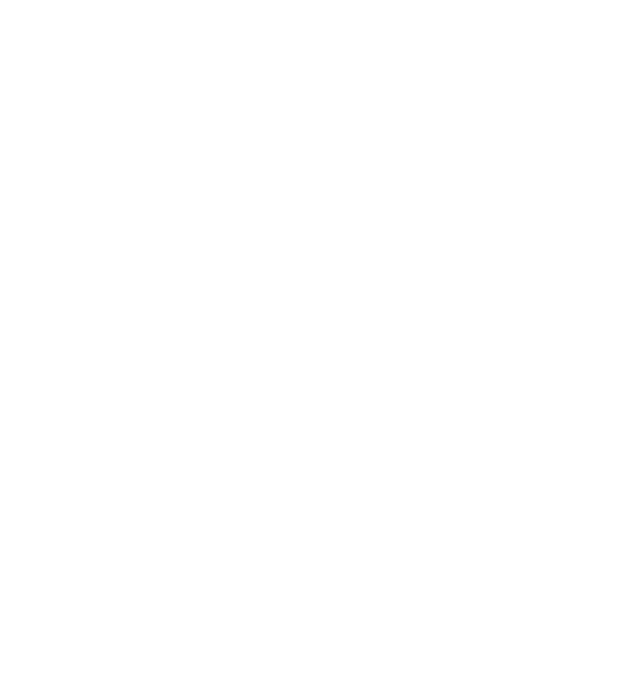
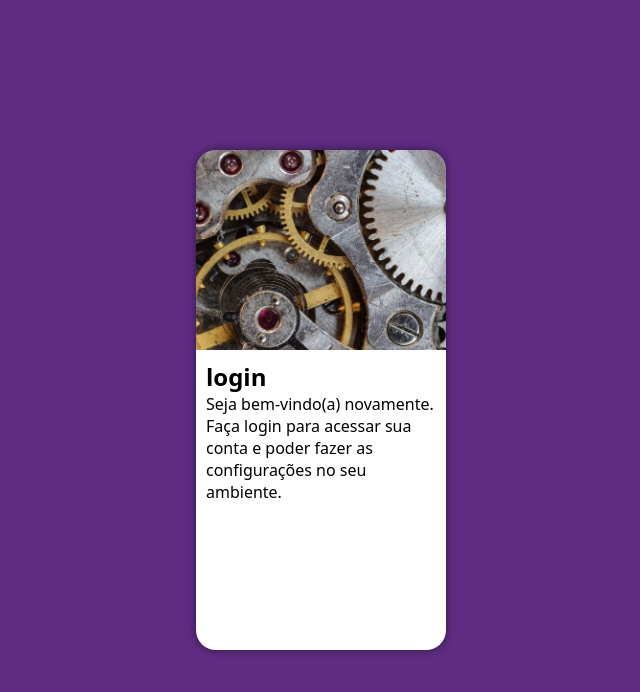
Before and after one commit to Victor-Viktor/html-css, a plain HTML site: page exercicios/desafio-04-14/index.html in a window 1280 px wide. Shown: the whole page, without its empty margins (319-959 px from the left). Drawn offline with Linux system fonts and the light colour scheme.

Commit message:
Início do projeto login

```diff
--- /dev/null
+++ b/exercicios/desafio-04-14/estilos/style.css
@@ -0,0 +1,50 @@
+@charset "UTF-8";
+
+/*
+Paleta de cores
+Verde: #49a09d
+Lilás: #5f2c82
+*/
+
+*{
+    font-family: system-ui, -apple-system, BlinkMacSystemFont, 'Segoe UI', Roboto, Oxygen, Ubuntu, Cantarell, 'Open Sans', 'Helvetica Neue', sans-serif;
+    padding: 0;
+    margin: 0;
+    box-sizing: border-box;
+}
+
+body, html{
+    background-color: #5f2c82;
+    width: 100vw;
+    height: 100vh;
+}
+
+main{
+    position: relative;
+    width: 100vw;
+    height: 100vh;
+}
+
+section#login{
+    position: absolute;
+    background-color: white;
+    width: 250px;
+    height: 500px;
+    top: 50%;
+    left: 50%;
+    transform: translate(-50%, -50%);
+    border-radius: 20px;
+    overflow: hidden;
+    box-shadow: 0px 0px 10px rgba(0, 0, 0, 0.486);
+}
+
+section#login > div#imagem{
+    display: block;
+    background: #5f2c82 url(../imagens/pexels-pixabay-159275.jpg) no-repeat;
+    height: 200px;
+    background-size: cover;
+}
+section#login > div#formulario{
+    display: block;
+    padding: 10px;
+}
--- a/exercicios/desafio-04-14/index.html
+++ b/exercicios/desafio-04-14/index.html
@@ -1,11 +1,24 @@
 <!DOCTYPE html>
-<html lang="en">
+<html lang="pt-br">
 <head>
     <meta charset="UTF-8">
     <meta name="viewport" content="width=device-width, initial-scale=1.0">
-    <title>Document</title>
+    <title>Login</title>
+    <link rel="stylesheet" href="estilos/style.css">
 </head>
 <body>
+    <main>
+        <section id="login">
+            <div id="imagem">
+            </div>
+            <div id="formulario">
+                <h1>login</h1>
+                <p>Seja bem-vindo(a) novamente. Faça login para acessar sua conta e poder fazer as configurações no seu ambiente.</p>
+                <form action="login.php" method="post">
 
+                </form>
+            </div>
+        </section>
+    </main>
 </body>
 </html>
```
Also changed, not shown: estilos/style.css (deleted, +0 -7 lines), exercicios/desafio-04-14/imagens/index.html (deleted, +0 -25 lines).
